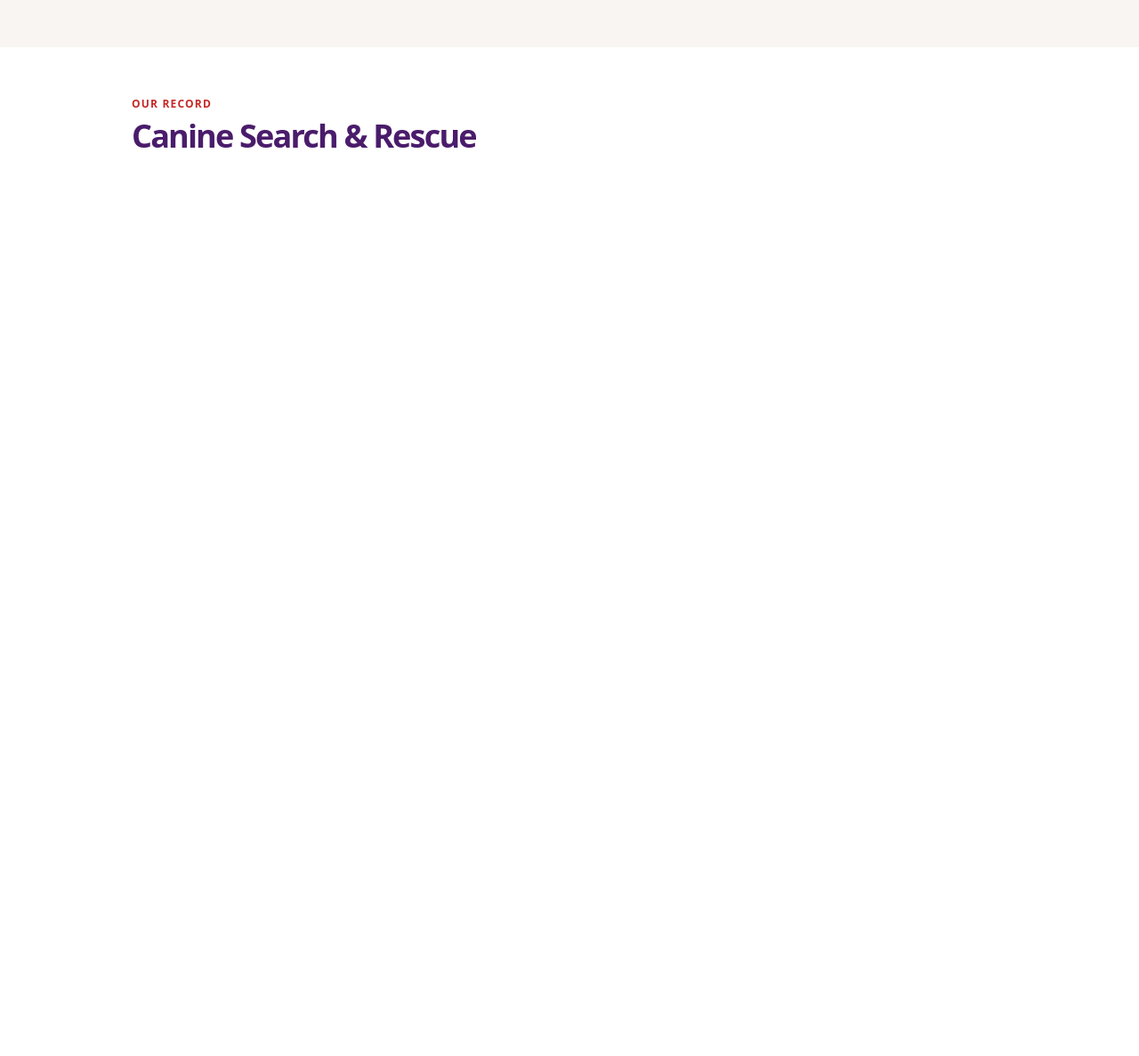
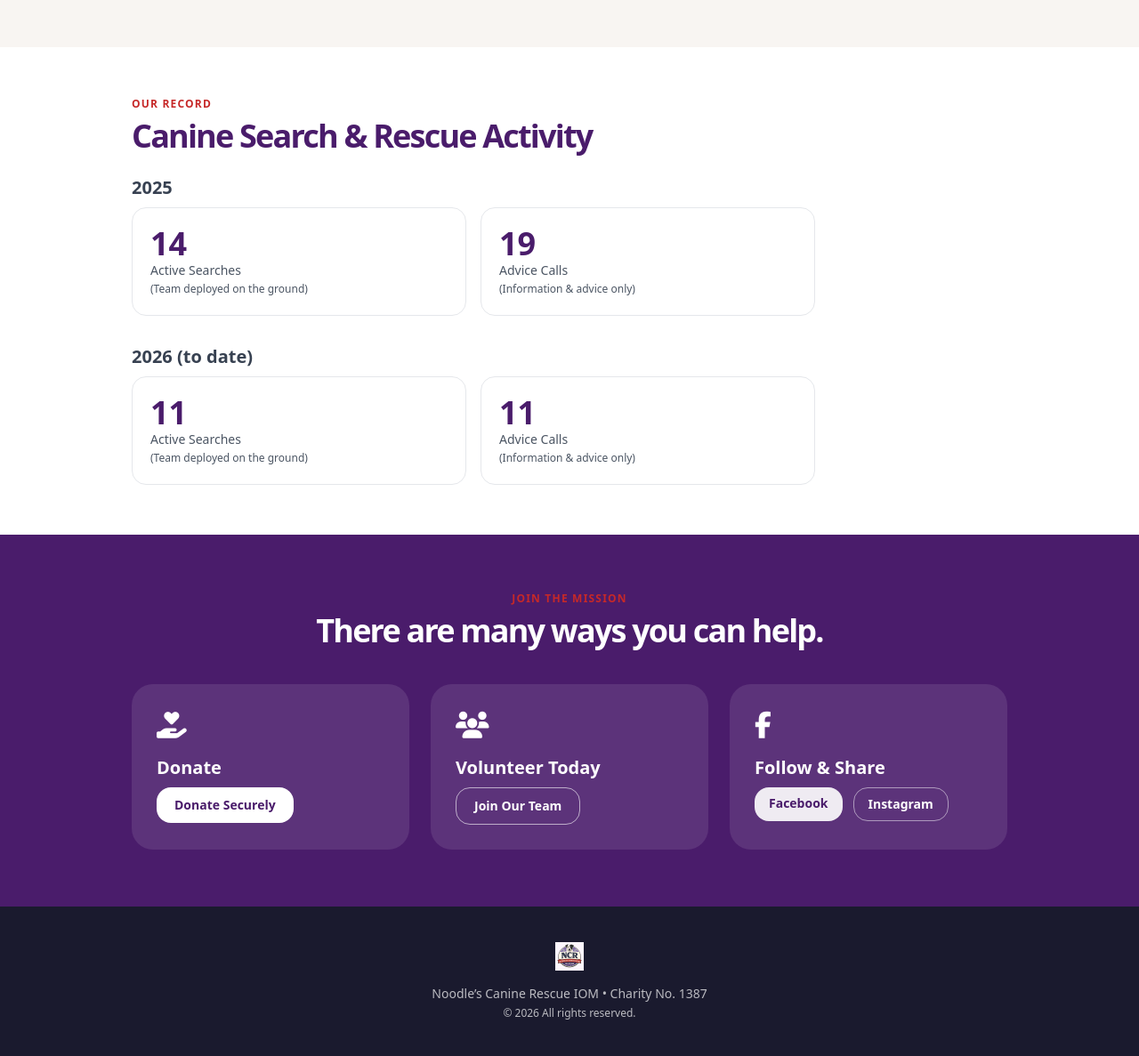
Before and after one commit to kprsaaron-debug/noodlescaninerescue, a plain HTML site: page index.html in a window 1280 px wide. Shown: the part 1433-2620 px from the top of the page at 89% size. Before the commit the page ends 1686 px from the top, so only its background shows below. Drawn offline with nearby package versions, Linux system fonts and the light colour scheme.

Commit message:
Update index.html

```diff
--- a/index.html
+++ b/index.html
@@ -173,4 +173,77 @@
     <section class="max-w-5xl mx-auto px-5 py-14">
         <div class="max-w-3xl">
             <div class="text-[#C62828] text-xs font-semibold tracking-widest mb-2">OUR RECORD</div>
-            <h2 class="text-4xl tracking-tighter text-[#4A1C6B] font-semibold mb-6">Canine Search &amp; Rescue
+            <h2 class="text-4xl tracking-tighter text-[#4A1C6B] font-semibold mb-6">Canine Search &amp; Rescue Activity</h2>
+
+            <div class="space-y-8">
+                <div>
+                    <div class="font-semibold text-xl mb-2">2025</div>
+                    <div class="grid grid-cols-2 gap-4">
+                        <div class="bg-white border border-gray-200 rounded-2xl p-5">
+                            <div class="text-4xl font-semibold text-[#4A1C6B]">14</div>
+                            <div class="text-sm text-gray-600">Active Searches<br><span class="text-xs">(Team deployed on the ground)</span></div>
+                        </div>
+                        <div class="bg-white border border-gray-200 rounded-2xl p-5">
+                            <div class="text-4xl font-semibold text-[#4A1C6B]">19</div>
+                            <div class="text-sm text-gray-600">Advice Calls<br><span class="text-xs">(Information &amp; advice only)</span></div>
+                        </div>
+                    </div>
+                </div>
+
+                <div>
+                    <div class="font-semibold text-xl mb-2">2026 (to date)</div>
+                    <div class="grid grid-cols-2 gap-4">
+                        <div class="bg-white border border-gray-200 rounded-2xl p-5">
+                            <div class="text-4xl font-semibold text-[#4A1C6B]">11</div>
+                            <div class="text-sm text-gray-600">Active Searches<br><span class="text-xs">(Team deployed on the ground)</span></div>
+                        </div>
+                        <div class="bg-white border border-gray-200 rounded-2xl p-5">
+                            <div class="text-4xl font-semibold text-[#4A1C6B]">11</div>
+                            <div class="text-sm text-gray-600">Advice Calls<br><span class="text-xs">(Information &amp; advice only)</span></div>
+                        </div>
+                    </div>
+                </div>
+            </div>
+        </div>
+    </section>
+
+    <!-- Get Involved -->
+    <section id="get-involved" class="bg-[#4A1C6B] text-white py-16">
+        <div class="max-w-5xl mx-auto px-5 text-center">
+            <div class="max-w-xl mx-auto mb-10">
+                <div class="text-[#C62828] font-semibold tracking-widest text-xs mb-2">JOIN THE MISSION</div>
+                <h2 class="text-4xl tracking-tighter font-semibold">There are many ways you can help.</h2>
+            </div>
+
+            <div class="grid md:grid-cols-3 gap-6">
+                <div class="bg-white/10 hover:bg-white/15 transition-colors rounded-3xl p-7 text-left">
+                    <i class="fa-solid fa-hand-holding-heart text-3xl mb-4"></i>
+                    <div class="font-semibold text-xl mb-2">Donate</div>
+                    <a href="https://www.paypal.com/donate/?hosted_button_id=YOUR_BUTTON_ID" target="_blank" class="inline-block px-5 py-2.5 bg-white text-[#4A1C6B] text-sm font-semibold rounded-2xl">Donate Securely</a>
+                </div>
+                <div class="bg-white/10 hover:bg-white/15 transition-colors rounded-3xl p-7 text-left">
+                    <i class="fa-solid fa-users text-3xl mb-4"></i>
+                    <div class="font-semibold text-xl mb-2">Volunteer Today</div>
+                    <a href="report-missing-dog.html" class="inline-block px-5 py-2.5 border border-white/60 hover:bg-white hover:text-[#4A1C6B] text-sm font-semibold rounded-2xl transition-colors">Join Our Team</a>
+                </div>
+                <div class="bg-white/10 hover:bg-white/15 transition-colors rounded-3xl p-7 text-left">
+                    <i class="fa-brands fa-facebook-f text-3xl mb-4"></i>
+                    <div class="font-semibold text-xl mb-2">Follow &amp; Share</div>
+                    <div class="flex gap-x-3">
+                        <a href="https://www.facebook.com/NoodlesCanineRescue" target="_blank" class="px-4 py-2 bg-white/90 text-[#4A1C6B] text-sm font-semibold rounded-2xl">Facebook</a>
+                        <a href="#" class="px-4 py-2 border border-white/50 text-sm font-semibold rounded-2xl">Instagram</a>
+                    </div>
+                </div>
+            </div>
+        </div>
+    </section>
+
+    <footer class="bg-[#1A1A2E] text-white/70 py-10 text-sm">
+        <div class="max-w-6xl mx-auto px-5 text-center">
+            <img src="ncr-logo.png" alt="NCR Logo" class="h-8 w-auto mx-auto mb-4">
+            <div>Noodle’s Canine Rescue IOM • Charity No. 1387</div>
+            <div class="mt-1 text-xs">© 2026 All rights reserved.</div>
+        </div>
+    </footer>
+</body>
+</html>
```
